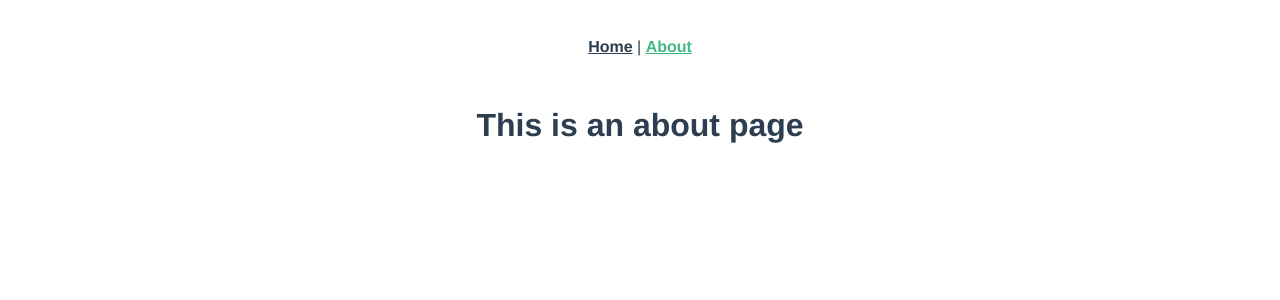
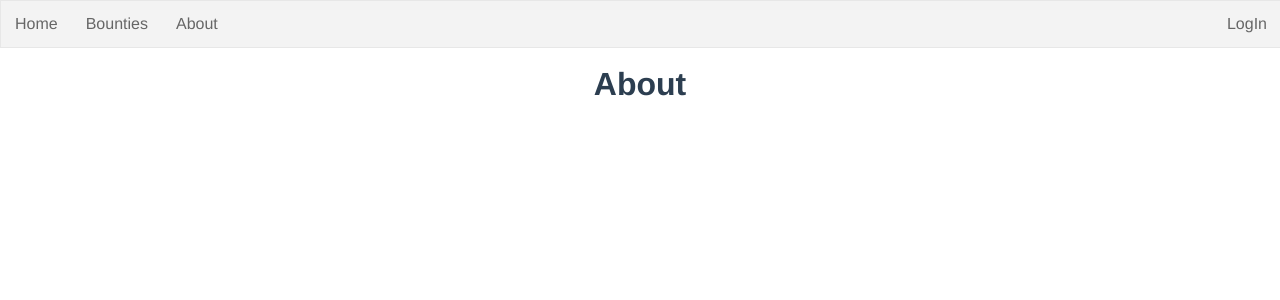
Before and after one commit to dhohner/bachelor_thesis, a Vue app in the folder frontend/: page /about in a window 1280 px wide. Shown: the top 300 px of the page. Built offline with nearby package versions, Linux system fonts and the light colour scheme.

Commit message:
added navbar styled with pure CSS

```diff
--- a/frontend/public/index.html
+++ b/frontend/public/index.html
@@ -6,6 +6,7 @@
     <meta name="viewport" content="width=device-width,initial-scale=1.0">
     <link rel="icon" href="<%= BASE_URL %>favicon.ico">
     <title>frontend</title>
+    <link rel="stylesheet" href="https://cdnjs.cloudflare.com/ajax/libs/normalize/8.0.1/normalize.min.css">
   </head>
   <body>
     <noscript>
--- a/frontend/src/App.vue
+++ b/frontend/src/App.vue
@@ -1,29 +1,32 @@
 <template>
   <div id="app">
+    <Navbar />
     <div id="nav">
-      <router-link to="/">Home</router-link> |
-      <router-link to="/about">About</router-link>
+      <router-view />
     </div>
-    <router-view />
   </div>
 </template>
 
 <style lang="scss">
 #app {
-  font-family: "Avenir", Helvetica, Arial, sans-serif;
+  font-family: 'Fira Code', Helvetica, Arial, sans-serif;
   -webkit-font-smoothing: antialiased;
   -moz-osx-font-smoothing: grayscale;
   text-align: center;
   color: #2c3e50;
 }
 #nav {
-  padding: 30px;
-  a {
-    font-weight: bold;
-    color: #2c3e50;
-    &.router-link-exact-active {
-      color: #42b983;
-    }
+  font-family: 'Avenir', Helvetica, Arial, sans-serif;
+  padding-top: 45px;
+}
+</style>
+
+<script>
+import Navbar from '@/components/navbar'
+
+export default {
+  components: {
+    Navbar
   }
 }
-</style>
+</script>
--- a/frontend/src/components/HelloWorld.vue
+++ /dev/null
@@ -1,114 +0,0 @@
-<template>
-  <div class="hello">
-    <h1>{{ msg }}</h1>
-    <p>
-      For a guide and recipes on how to configure / customize this project,<br />
-      check out the
-      <a href="https://cli.vuejs.org" target="_blank" rel="noopener"
-        >vue-cli documentation</a
-      >.
-    </p>
-    <h3>Installed CLI Plugins</h3>
-    <ul>
-      <li>
-        <a
-          href="https://github.com/vuejs/vue-cli/tree/dev/packages/%40vue/cli-plugin-babel"
-          target="_blank"
-          rel="noopener"
-          >babel</a
-        >
-      </li>
-      <li>
-        <a
-          href="https://github.com/vuejs/vue-cli/tree/dev/packages/%40vue/cli-plugin-eslint"
-          target="_blank"
-          rel="noopener"
-          >eslint</a
-        >
-      </li>
-    </ul>
-    <h3>Essential Links</h3>
-    <ul>
-      <li>
-        <a href="https://vuejs.org" target="_blank" rel="noopener">Core Docs</a>
-      </li>
-      <li>
-        <a href="https://forum.vuejs.org" target="_blank" rel="noopener"
-          >Forum</a
-        >
-      </li>
-      <li>
-        <a href="https://chat.vuejs.org" target="_blank" rel="noopener"
-          >Community Chat</a
-        >
-      </li>
-      <li>
-        <a href="https://twitter.com/vuejs" target="_blank" rel="noopener"
-          >Twitter</a
-        >
-      </li>
-      <li>
-        <a href="https://news.vuejs.org" target="_blank" rel="noopener">News</a>
-      </li>
-    </ul>
-    <h3>Ecosystem</h3>
-    <ul>
-      <li>
-        <a href="https://router.vuejs.org" target="_blank" rel="noopener"
-          >vue-router</a
-        >
-      </li>
-      <li>
-        <a href="https://vuex.vuejs.org" target="_blank" rel="noopener">vuex</a>
-      </li>
-      <li>
-        <a
-          href="https://github.com/vuejs/vue-devtools#vue-devtools"
-          target="_blank"
-          rel="noopener"
-          >vue-devtools</a
-        >
-      </li>
-      <li>
-        <a href="https://vue-loader.vuejs.org" target="_blank" rel="noopener"
-          >vue-loader</a
-        >
-      </li>
-      <li>
-        <a
-          href="https://github.com/vuejs/awesome-vue"
-          target="_blank"
-          rel="noopener"
-          >awesome-vue</a
-        >
-      </li>
-    </ul>
-  </div>
-</template>
-
-<script>
-export default {
-  name: "HelloWorld",
-  props: {
-    msg: String
-  }
-};
-</script>
-
-<!-- Add "scoped" attribute to limit CSS to this component only -->
-<style scoped lang="scss">
-h3 {
-  margin: 40px 0 0;
-}
-ul {
-  list-style-type: none;
-  padding: 0;
-}
-li {
-  display: inline-block;
-  margin: 0 10px;
-}
-a {
-  color: #42b983;
-}
-</style>
--- /dev/null
+++ b/frontend/src/components/navbar.vue
@@ -0,0 +1,72 @@
+<template>
+  <div class="header">
+    <ul>
+      <li><router-link :to="{ name: 'home' }" id="link">Home</router-link></li>
+      <li>
+        <router-link :to="{ name: 'about' }" id="link">
+          Bounties
+        </router-link>
+      </li>
+      <li>
+        <router-link :to="{ name: 'about' }" id="link">About</router-link>
+      </li>
+      <li style="float:right" v-if="authenticated === true" @click="logOut">
+        <router-link :to="{ name: 'about' }" id="link">LogOut</router-link>
+      </li>
+      <li style="float:right" v-if="authenticated !== true" @click="logIn">
+        <router-link :to="{ name: 'about' }" id="link">LogIn</router-link>
+      </li>
+    </ul>
+  </div>
+</template>
+
+<script>
+export default {
+  data() {
+    return {
+      authenticated: false
+    }
+  },
+  methods: {
+    logIn() {
+      console.log('login')
+      this.authenticated = true
+    },
+    logOut() {
+      console.log('logout')
+      this.authenticated = false
+    }
+  }
+}
+</script>
+
+<style lang="scss" scoped>
+ul {
+  list-style-type: none;
+  margin: 0;
+  padding: 0;
+  border: 1px solid #e7e7e7;
+  background-color: #f3f3f3;
+  position: fixed;
+  width: 100%;
+  top: 0;
+  left: 0;
+}
+
+li {
+  float: left;
+}
+
+/* Change the link color to #111 (black) on hover */
+li:hover {
+  background-color: #111;
+}
+
+#link {
+  display: block;
+  color: #666;
+  text-align: center;
+  padding: 14px;
+  text-decoration: none;
+}
+</style>
--- a/frontend/src/views/About.vue
+++ b/frontend/src/views/About.vue
@@ -1,5 +1,3 @@
 <template>
-  <div class="about">
-    <h1>This is an about page</h1>
-  </div>
+  <h1>About</h1>
 </template>
--- a/frontend/src/views/Home.vue
+++ b/frontend/src/views/Home.vue
@@ -1,18 +1,11 @@
 <template>
   <div class="home">
-    <img alt="Vue logo" src="../assets/logo.png" />
-    <HelloWorld msg="Welcome to Your Vue.js App" />
+    <h1>Home</h1>
+    <p>
+      Lorem ipsum dolor, sit amet consectetur adipisicing elit. Commodi ad quod
+      numquam corrupti vero similique facilis iure repellendus nihil cumque nemo
+      a nulla, quisquam soluta debitis aspernatur temporibus aperiam
+      perspiciatis?
+    </p>
   </div>
 </template>
-
-<script>
-// @ is an alias to /src
-import HelloWorld from "@/components/HelloWorld.vue";
-
-export default {
-  name: "home",
-  components: {
-    HelloWorld
-  }
-};
-</script>
```
Also changed, not shown: frontend/src/main.js (+6 -6 lines), frontend/src/router.js (+11 -11 lines), frontend/src/store.js (+4 -4 lines), frontend/src/assets/logo.png (deleted).
